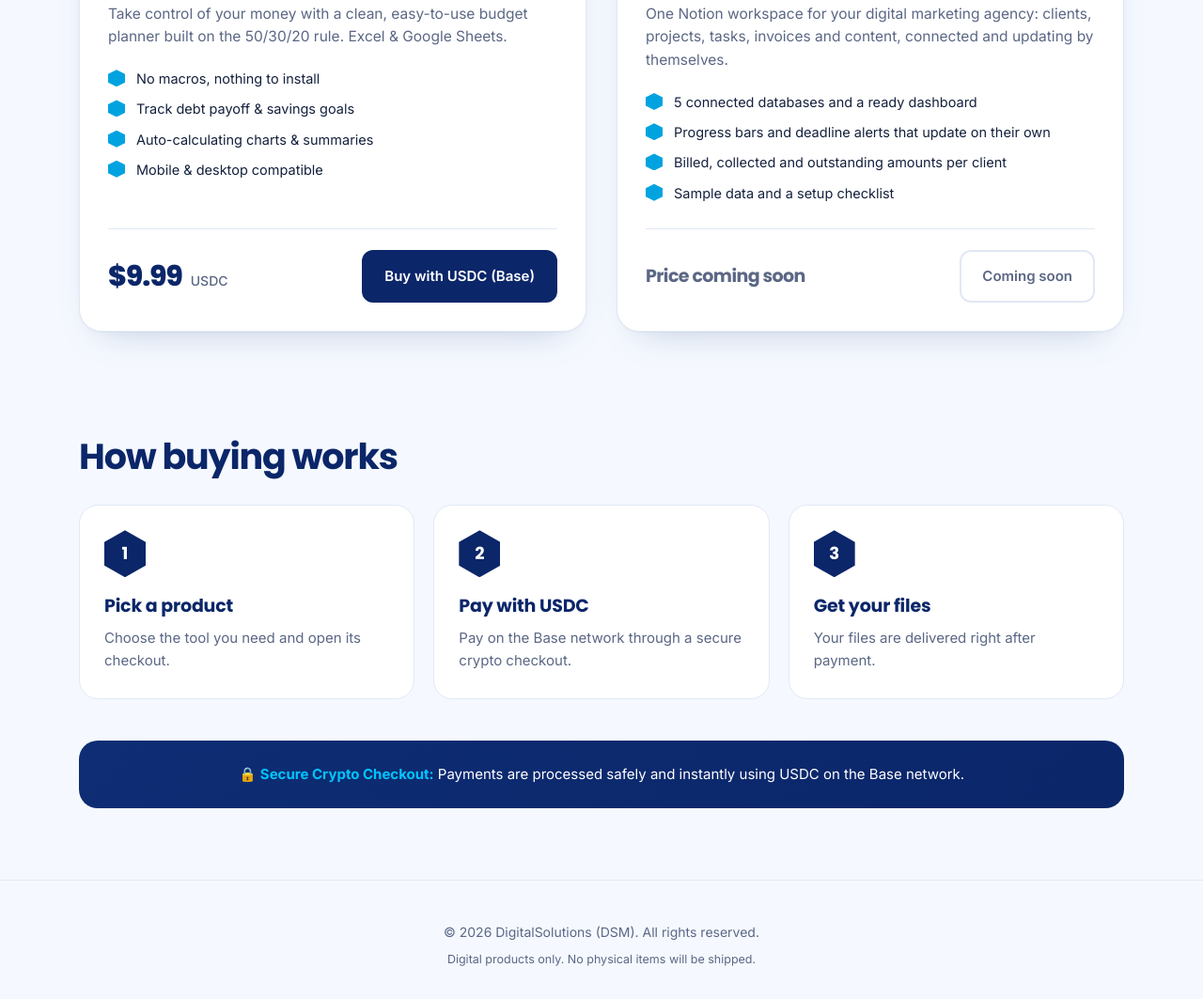
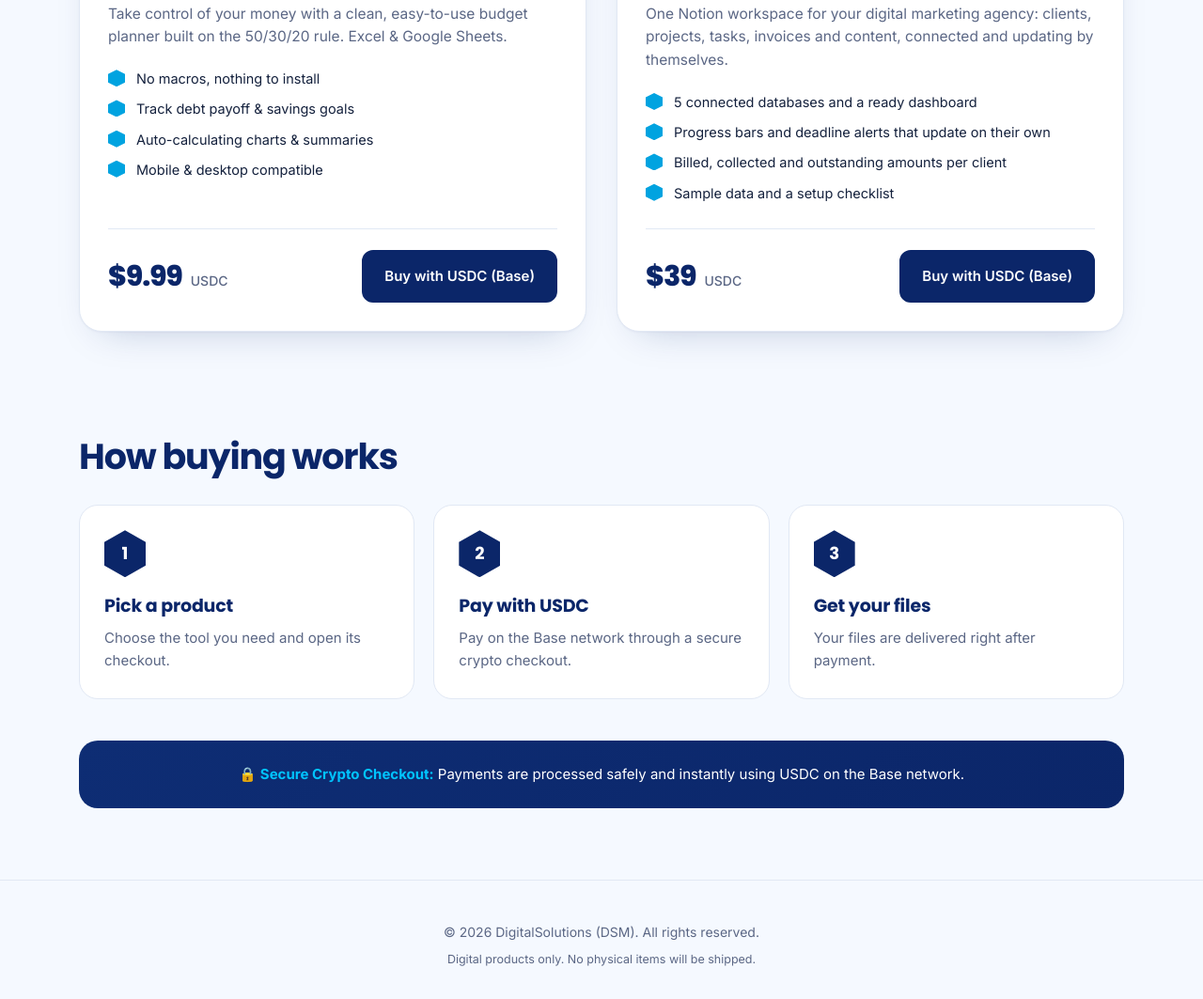
Before and after one commit to digitalsolutionsmagic/DSM-store, a plain HTML site: page public/index.html in a window 1280 px wide. Shown: the part 2102-3165 px from the top of the page at 94% size. Drawn offline with Linux system fonts and the light colour scheme.

Commit message:
Activate Agency OS buy button ($39 USDC, Payaion link)
Co-Authored-By: Claude Sonnet 5.5 <noreply@anthropic.com>
Claude-Session: https://claude.ai/code/session_01WoEYS613YmY5FCcWG7zVfm

```diff
--- a/public/index.html
+++ b/public/index.html
@@ -289,7 +289,7 @@ footer p+p{font-size:12.5px;margin-top:8px}
         </div>
       </article>
 
-      <!-- Product 4: Agency OS (coming soon: add price and Payaion link when ready) -->
+      <!-- Product 4: Agency OS -->
       <article class="card">
         <div class="cover"><div class="art os">
           <div class="mini">
@@ -309,8 +309,8 @@ footer p+p{font-size:12.5px;margin-top:8px}
             <li>Sample data and a setup checklist</li>
           </ul>
           <div class="foot">
-            <div class="price soon">Price coming soon</div>
-            <span class="btn-buy off" aria-disabled="true">Coming soon</span>
+            <div class="price">$39 <span>USDC</span></div>
+            <a href="https://payaion.com/d/NCW4JONCbL5L" class="btn-buy" target="_blank" rel="noopener">Buy with USDC (Base)</a>
           </div>
         </div>
       </article>
```
